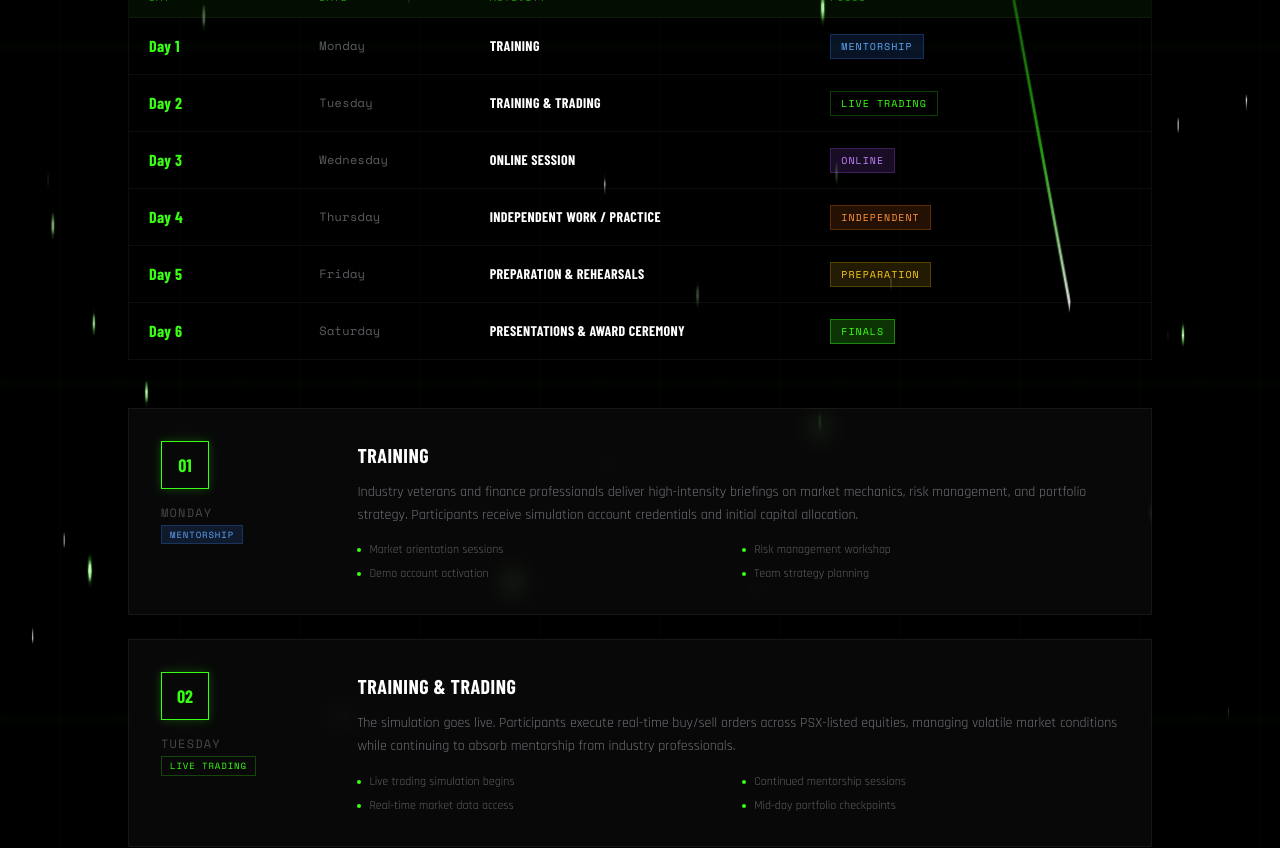
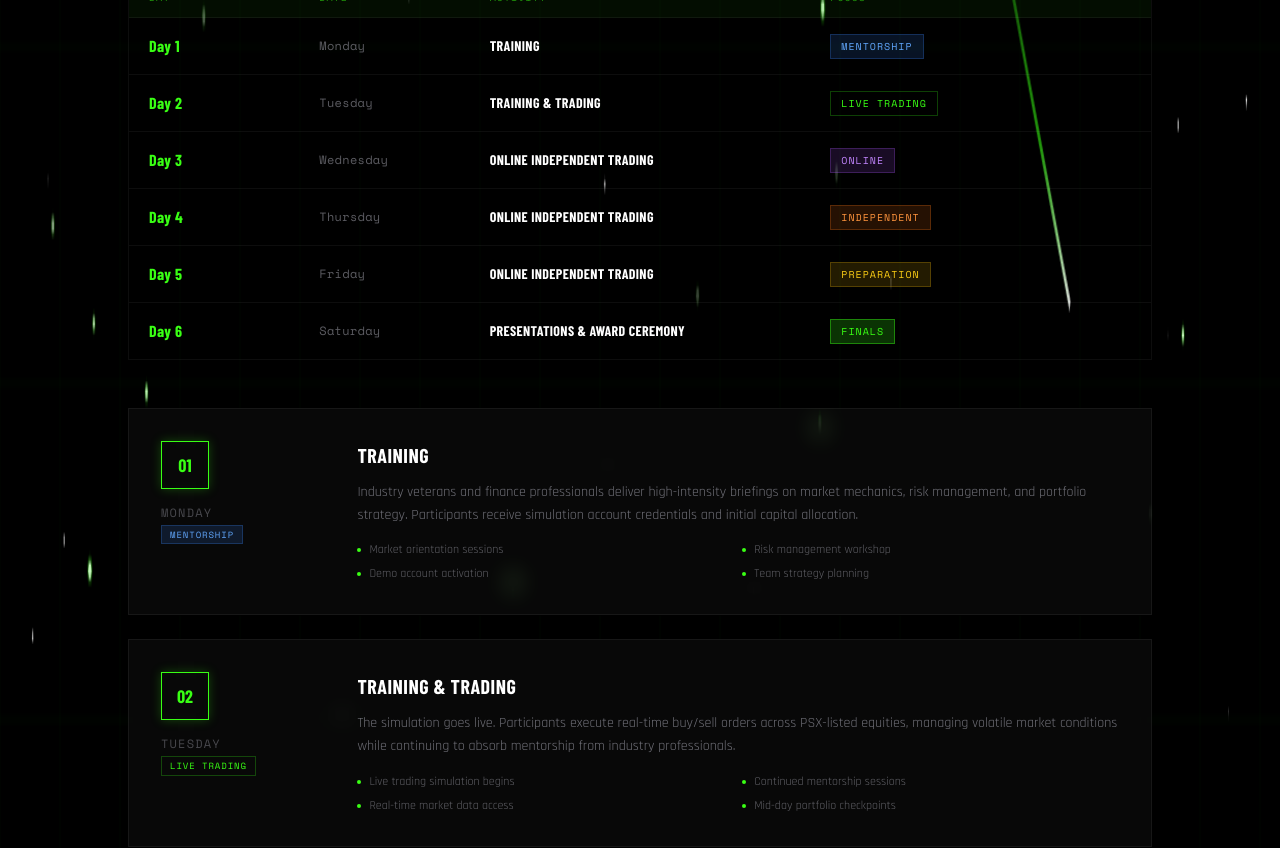
Before and after one commit to moizalisiddiqui/isc_webapp, a Next.js app: page /about in a window 1280 px wide. Shown: the part 1300-2148 px from the top of the page. Built offline with nearby package versions, Linux system fonts and the light colour scheme; a web font is replaced by a local one.

Commit message:
fix: update session titles for clarity in the schedule

```diff
--- a/app/about/page.tsx
+++ b/app/about/page.tsx
@@ -44,7 +44,7 @@ const SCHEDULE = [
     day: '03',
     dayLabel: 'Day 3',
     date: 'Wednesday',
-    title: 'Online Session',
+    title: 'Online Independent Trading',
     desc:
       'A structured online session where participants receive additional guidance, review their portfolio performance, and refine their strategy with virtual instructor support.',
     items: [
@@ -59,7 +59,7 @@ const SCHEDULE = [
     day: '04',
     dayLabel: 'Day 4',
     date: 'Thursday',
-    title: 'Independent Work / Practice',
+    title: 'Online Independent Trading',
     desc:
       'Participants independently execute trades, conduct research, and stress-test their portfolio thesis. No scheduled sessions — this is pure competitive trading under live conditions.',
     items: [
@@ -74,7 +74,7 @@ const SCHEDULE = [
     day: '05',
     dayLabel: 'Day 5',
     date: 'Friday',
-    title: 'Preparation & Rehearsals',
+    title: 'Online Independent Trading',
     desc:
       'Final trading day. Participants lock in their portfolios and begin preparing their investment thesis presentation for the judges. Rehearsal sessions and coaching are provided.',
     items: [
```
